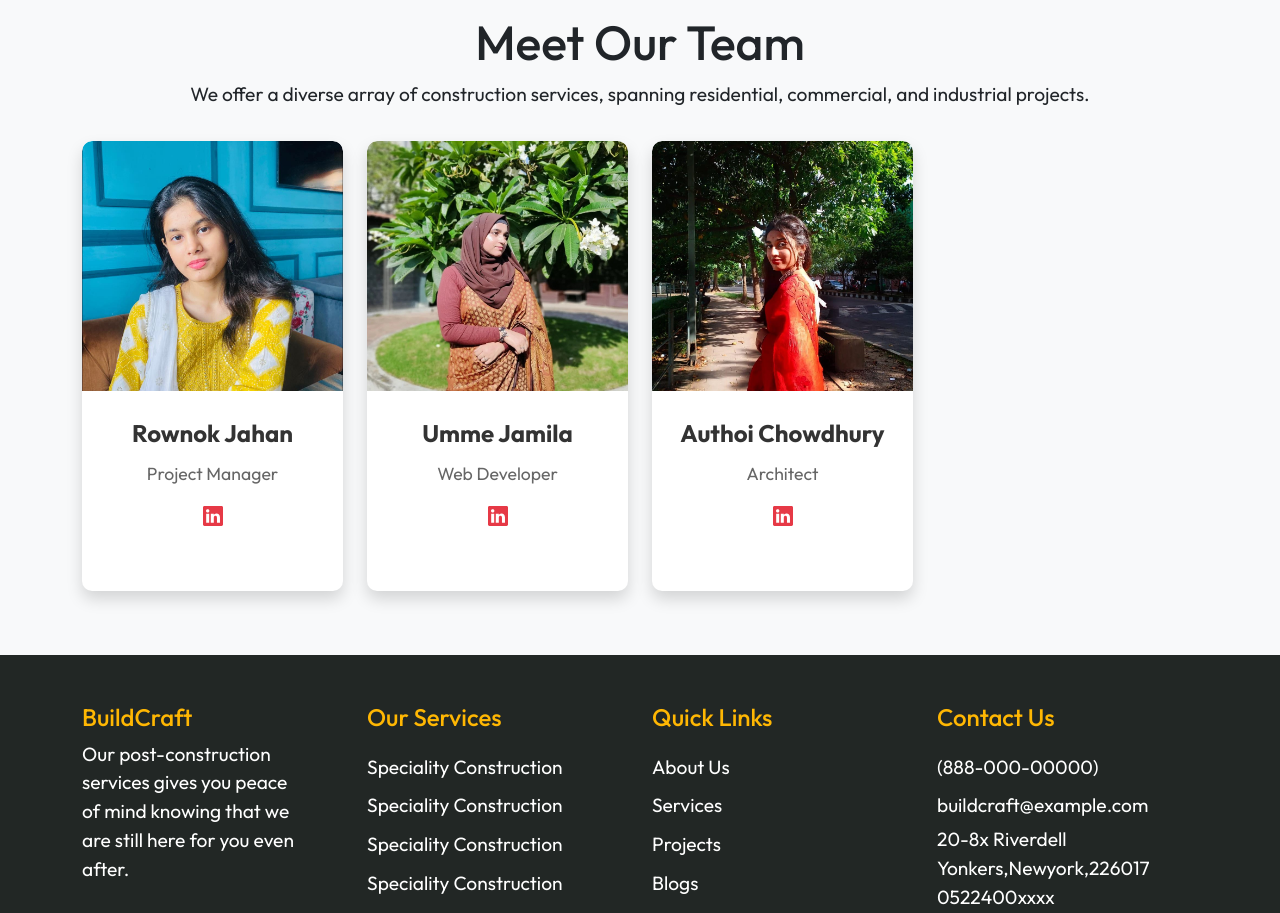
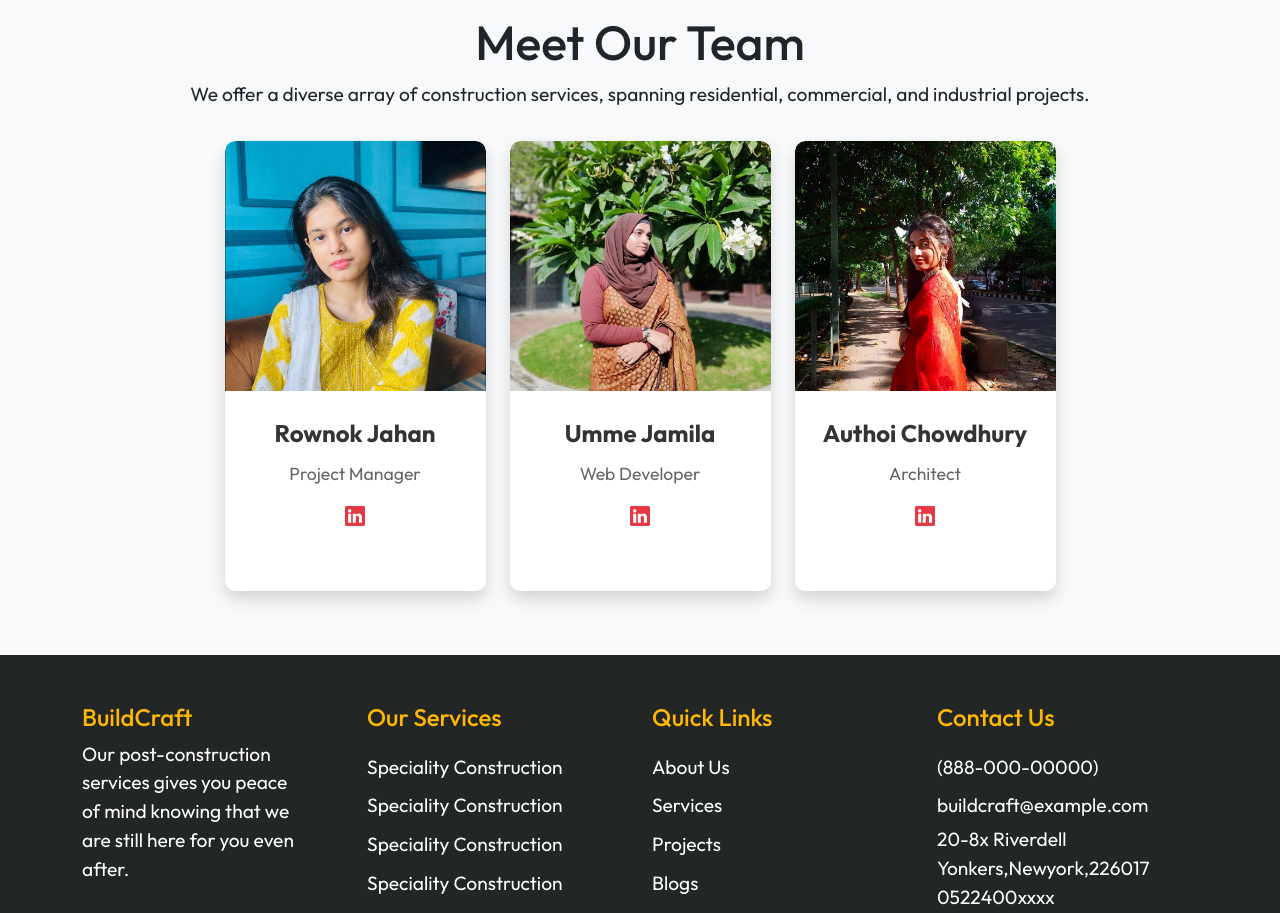
Before and after one commit to Rownokk/BuildCraft, a React (Vite) app in the folder frontend/: page /about in a window 1280 px wide. Shown: the part 1240-2153 px from the top of the page. Built offline with nearby package versions, Linux system fonts and the light colour scheme; a web font is replaced by a local one.

Commit message:
about us profiles shift

```diff
--- a/frontend/src/components/frontend/About.jsx
+++ b/frontend/src/components/frontend/About.jsx
@@ -29,10 +29,10 @@ const About = () => {
                 We offer a diverse array of construction services, spanning residential, commercial, and industrial projects.
               </p>
             </div>
-            <div className='row pt-3'>
+            <div className='row d-flex justify-content-center pt-3'>
               {/* Team Member 1 */}
               <div className='col-md-6 col-lg-3 mb-3'>
-                <div className='card shadow border-0'>
+                <div className='card shadow border-0 text-center'>
                   <div className='card-img-top'>
                     <img src={MemberImg1} alt='Team Member' className='w-100' />
                   </div>
@@ -49,7 +49,7 @@ const About = () => {
               </div>
               {/* Team Member 2 */}
               <div className='col-md-6 col-lg-3 mb-3'>
-                <div className='card shadow border-0'>
+                <div className='card shadow border-0 text-center'>
                   <div className='card-img-top'>
                     <img src={MemberImg2} alt='Team Member' className='w-100' />
                   </div>
@@ -66,7 +66,7 @@ const About = () => {
               </div>
               {/* Team Member 3 */}
               <div className='col-md-6 col-lg-3 mb-3'>
-                <div className='card shadow border-0'>
+                <div className='card shadow border-0 text-center'>
                   <div className='card-img-top'>
                     <img src={MemberImg3} alt='Team Member' className='w-100' />
                   </div>
@@ -77,7 +77,6 @@ const About = () => {
                       <svg xmlns="http://www.w3.org/2000/svg" width="20" height="20" fill="currentColor" className="bi bi-linkedin" viewBox="0 0 16 16">
                         <path d="M0 1.146C0 .513.526 0 1.175 0h13.65C15.474 0 16 .513 16 1.146v13.708c0 .633-.526 1.146-1.175 1.146H1.175C.526 16 0 15.487 0 14.854zm4.943 12.248V6.169H2.542v7.225zm-1.2-8.212c.837 0 1.358-.554 1.358-1.248-.015-.709-.52-1.248-1.342-1.248S2.4 3.226 2.4 3.934c0 .694.521 1.248 1.327 1.248zm4.908 8.212V9.359c0-.216.016-.432.08-.586.173-.431.568-.878 1.232-.878.869 0 1.216.662 1.216 1.634v3.865h2.401V9.25c0-2.22-1.184-3.252-2.764-3.252-1.274 0-1.845.7-2.165 1.193v.025h-.016l.016-.025V6.169h-2.4c.03.678 0 7.225 0 7.225z"/>
                       </svg>
-
                     </a>
                   </div>
                 </div>
```
Lines whose indentation alone changed are shown as unchanged.
